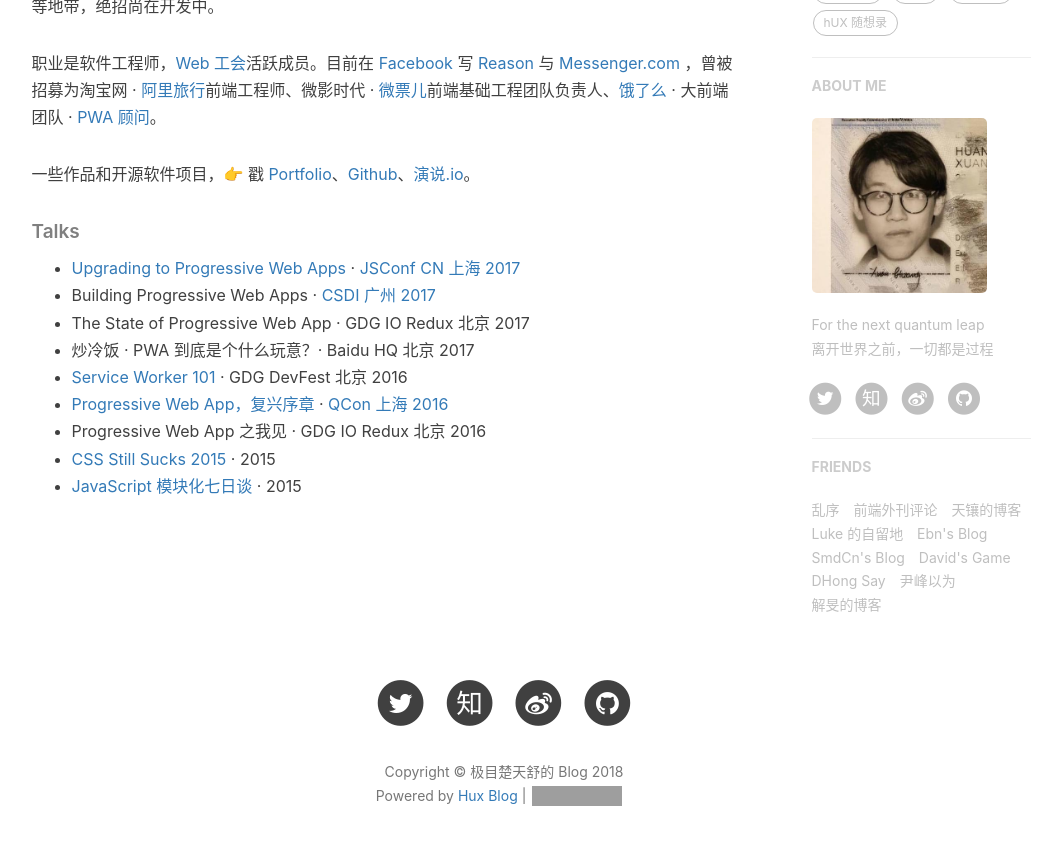
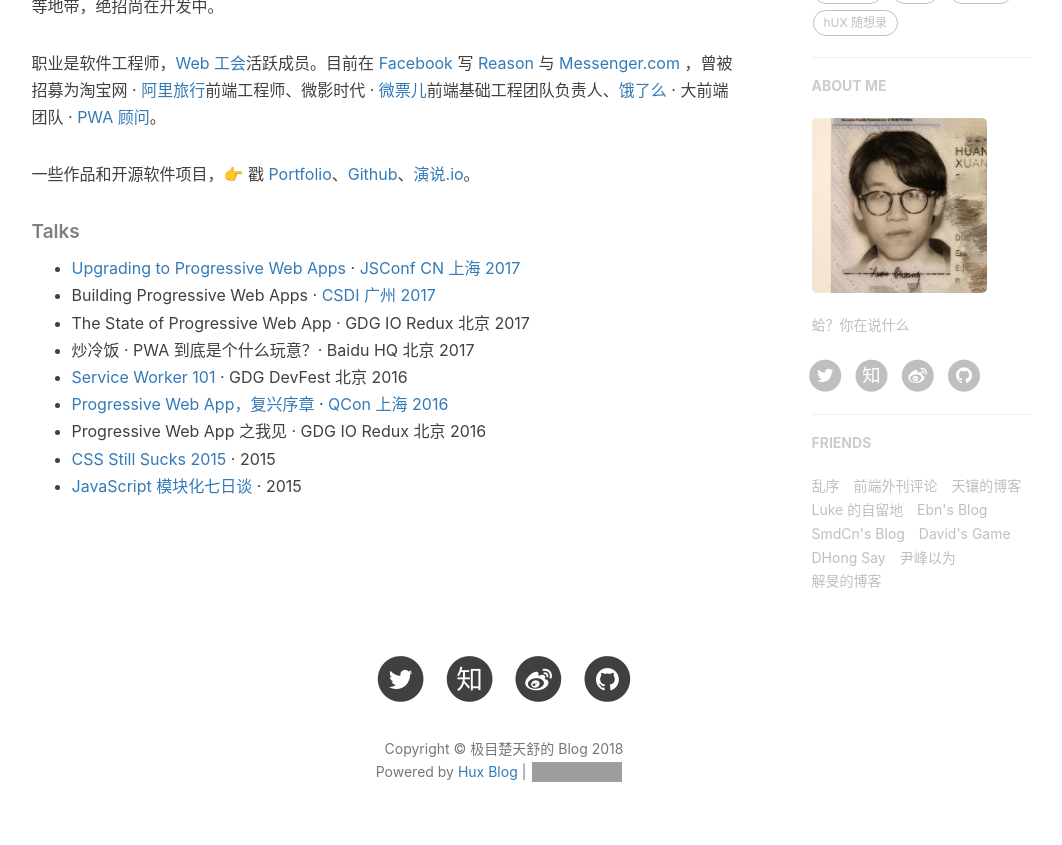
Before and after one commit to qiutianshu/qiutianshu.github.io, a Jekyll site: the page built from about.html, in a window 1280 px wide and 900 px high, scrolled down 637 px. Shown: the top 845 px of the window, without its empty margins (136-1198 px from the left). Built offline with Jekyll 4.4.1, drawn with Linux system fonts in a browser that asks for light colours; nearby versions of some CDN libraries; comment, search, counter and statistics services are not loaded; grey boxes are pictures that could not be loaded.

Commit message:
5 commit

```diff
--- a/_config.yml
+++ b/_config.yml
@@ -77,7 +77,7 @@
 
 # Sidebar settings
 sidebar: true                           # whether or not using Sidebar.
-sidebar-about-description: "For the next quantum leap<br>离开世界之前，一切都是过程"
+sidebar-about-description: "蛤？你在说什么"
 sidebar-avatar: /img/avatar-hux-ny.jpg      # use absolute URL, seeing it's used in both `/` and `/about/`
 
 
```
